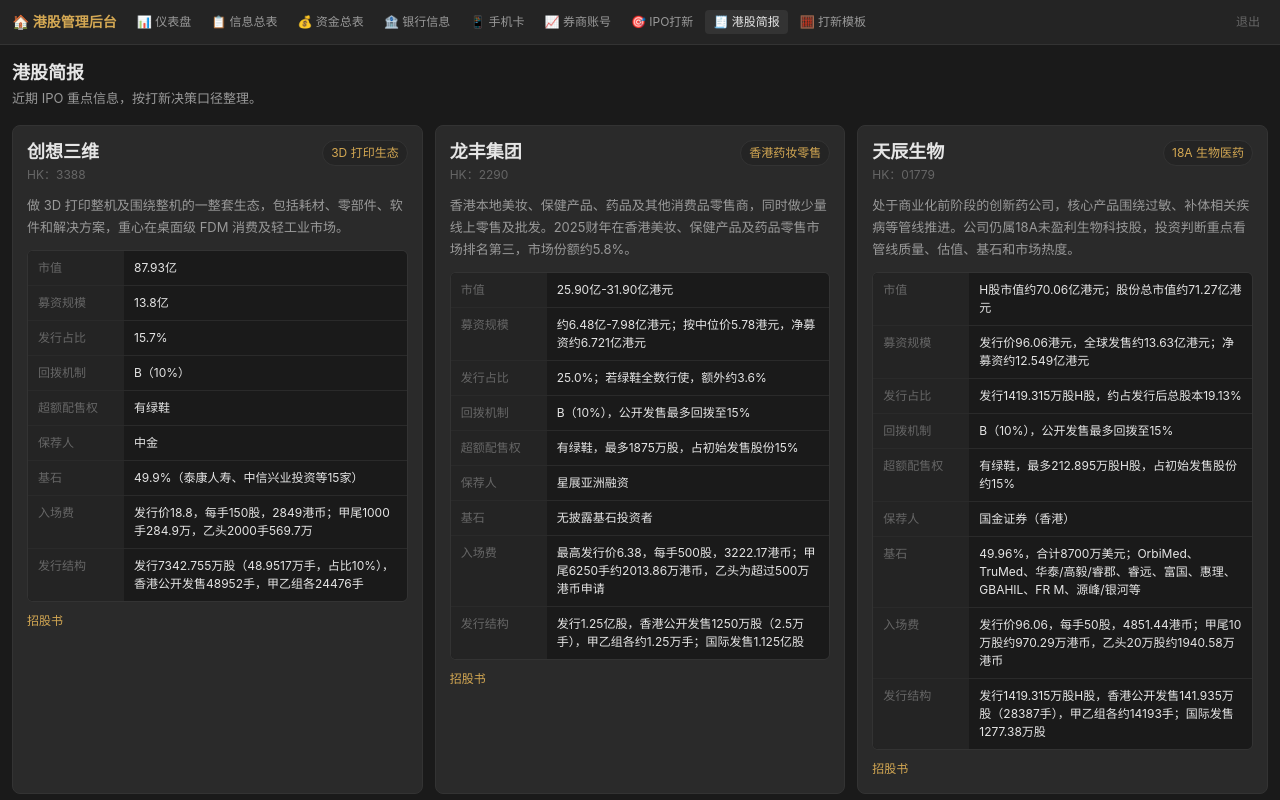
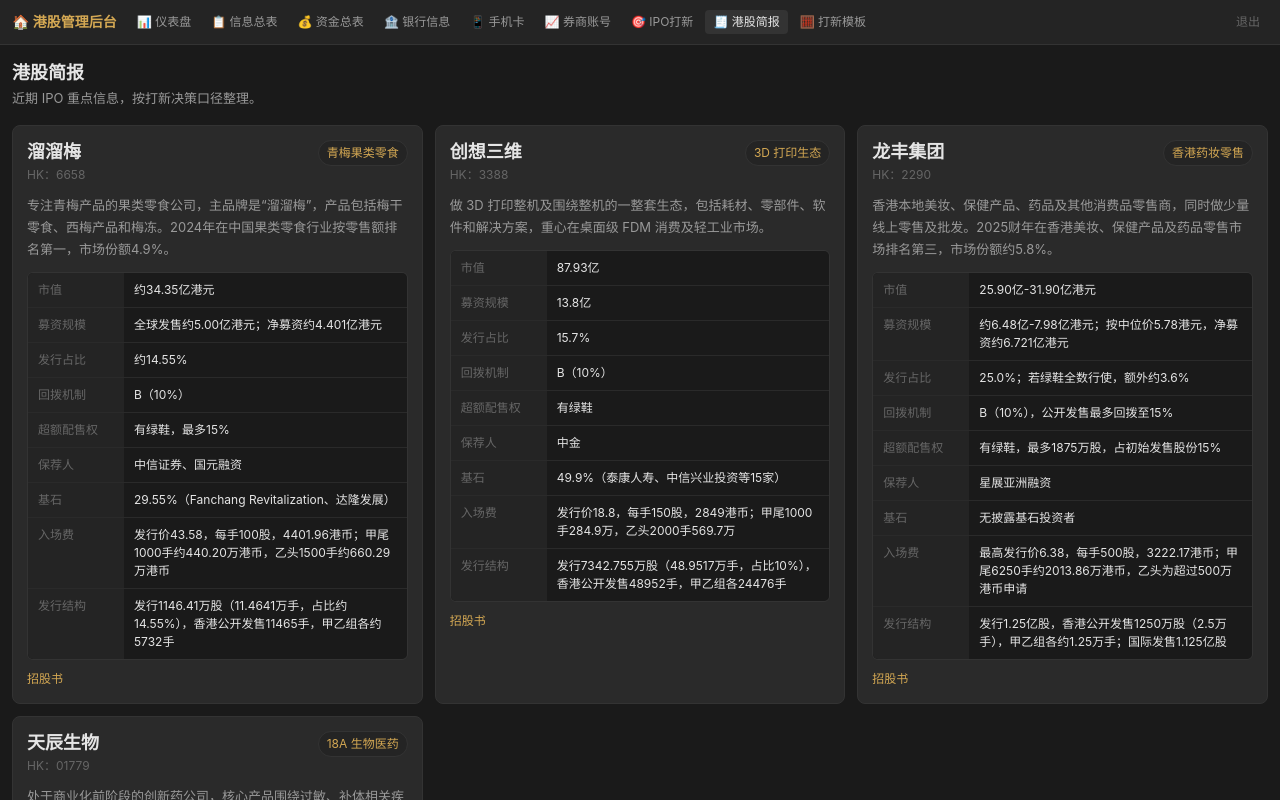
Before and after one commit to xieyajun32-oss/hkipo-admin, a React (Vite) app in the folder frontend/: page /admin/hk-brief in a window 1280 px wide. Shown: the top 800 px of the page. Built offline with nearby package versions, Linux system fonts and the light colour scheme; sample sign-in values are in the browser's storage.

Commit message:
添加溜溜梅港股简报

```diff
--- a/frontend/src/pages/HongKongBrief.jsx
+++ b/frontend/src/pages/HongKongBrief.jsx
@@ -1,6 +1,24 @@
 import React from 'react'
 
 const briefs = [
+  {
+    name: '溜溜梅',
+    code: 'HK：6658',
+    tag: '青梅果类零食',
+    summary: '专注青梅产品的果类零食公司，主品牌是“溜溜梅”，产品包括梅干零食、西梅产品和梅冻。2024年在中国果类零食行业按零售额排名第一，市场份额4.9%。',
+    metrics: [
+      ['市值', '约34.35亿港元'],
+      ['募资规模', '全球发售约5.00亿港元；净募资约4.401亿港元'],
+      ['发行占比', '约14.55%'],
+      ['回拨机制', 'B（10%）'],
+      ['超额配售权', '有绿鞋，最多15%'],
+      ['保荐人', '中信证券、国元融资'],
+      ['基石', '29.55%（Fanchang Revitalization、达隆发展）'],
+      ['入场费', '发行价43.58，每手100股，4401.96港币；甲尾1000手约440.20万港币，乙头1500手约660.29万港币'],
+      ['发行结构', '发行1146.41万股（11.4641万手，占比约14.55%），香港公开发售11465手，甲乙组各约5732手'],
+    ],
+    source: 'https://www1.hkexnews.hk/listedco/listconews/sehk/2026/0605/2026060500024_c.pdf',
+  },
   {
     name: '创想三维',
     code: 'HK：3388',
```
